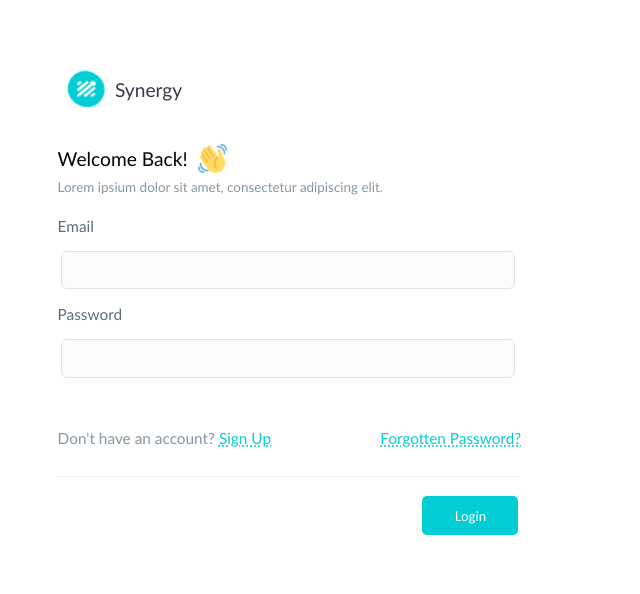
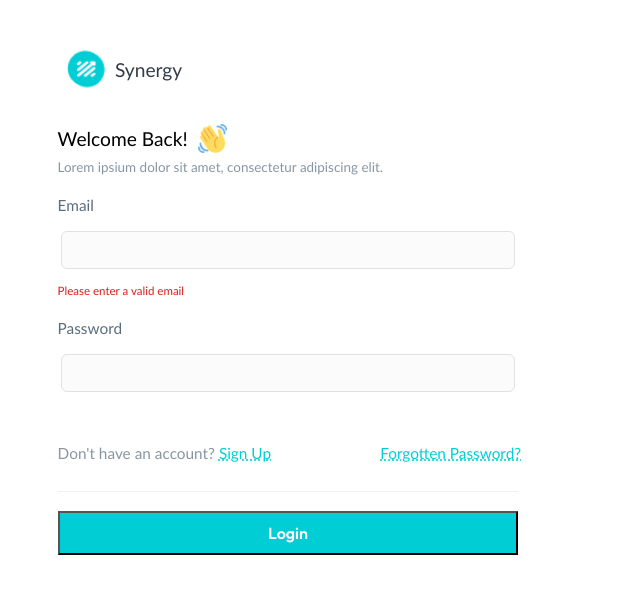
Before and after one commit to nology-tech/quadra-client-project, a React (Create React App) app: page /login in a window 1280 px wide. Shown: the top 594 px of the page, without its empty margins (0-640 px from the left). Built offline with nearby package versions, Linux system fonts and the light colour scheme.

Commit message:
Feature/login/73 firebase login (#41)

```diff
--- a/src/App.jsx
+++ b/src/App.jsx
@@ -1,4 +1,5 @@
 import { Route, Routes } from "react-router-dom";
+import {useState} from 'react';
 import Home from "./pages/Home/Home";
 import "./styles/main.scss";
 import Login from "./pages/Login/Login";
@@ -6,12 +7,15 @@ import SignUp from "./pages/SignUp/SignUp";
 import Wallet from "./pages/Wallet/Wallet";
 
 const App = () => {
+
+  const [user, setUser] = useState();
+
   return (
     <Routes>
       <Route path="*" element={<Home />} />
-      <Route path="/login" element={<Login />} />
-      <Route path="/signup" element={<SignUp />} />
-      <Route path="/wallet" element={<Wallet />} />
+      <Route path="/login" element={<Login saveUser={setUser}/>} />
+      <Route path="/signup" element={<SignUp/>} />
+        {user && <Route path="/wallet" element={<Wallet/>} />}
     </Routes>
   );
 };
--- a/src/components/InputBox/InputBox.jsx
+++ b/src/components/InputBox/InputBox.jsx
@@ -1,10 +1,10 @@
 import './InputBox.scss';
 
-const InputBox = ({title , inputType, errorMessage, successMessage, onChange, inputValue}) => {
+const InputBox = ({title , inputType, errorMessage, successMessage, onChange}) => {
     return(
         <div className='input'>
             <p className='input__title'>{title}</p>
-            <input className='input__input' type={inputType} onChange={onChange} value={inputValue}></input>
+            <input className='input__input' type={inputType} onChange={onChange}></input>
             {errorMessage && <p className='input__message input__message--error'>{errorMessage}</p>}
             {successMessage && <p className='input__message input__message--success'>{successMessage}</p>}
         </div>
--- a/src/pages/Login/Login.jsx
+++ b/src/pages/Login/Login.jsx
@@ -2,43 +2,102 @@ import "./Login.scss";
 import hand from "../../assets/images/hello.svg";
 import InputBox from "../../components/InputBox/InputBox";
 import Logo from "../../components/Logo/Logo";
+import Button from "../../components/Button/Button";
+import {useState, useEffect} from 'react';
+import { useNavigate } from "react-router-dom";
+import app from "../../firebase.js";
+import {
+    getAuth,
+    signInWithEmailAndPassword
+  } from "firebase/auth";
 
-const Login = () => {
+const Login = ({saveUser}) => {
+
+    const [password,setPassword] = useState();
+    const [email,setEmail] = useState();
+    const [invalidEmail,setInvalidEmail] = useState();
+    const [invalidPassword, setInvalidPassword] = useState()
+    const navigate = useNavigate();
     const isTextDark=true;
-    const handleSubmit = () => {
 
-        alert("You submitted the form");
+    const emailRegex = /^\w+@[a-zA-Z_]+?\.[a-zA-Z]{2,3}$/;
+    const auth = getAuth(app);
 
+    useEffect (() => {
+        validatEmail();
+    }, [email])
+
+    const handlePassword = (event) => {
+        setPassword(event.target.value);
     }
+
+    const handleEmail = (event) => {
+        setEmail(event.target.value);
+    }
+
+    const validatEmail = () => {
+        if (!emailRegex.test(email)) {
+            setInvalidEmail("Please enter a valid email");
+        } else {
+            setInvalidEmail("");
+        }
+    }
+
+    const handleLogin = async () => {
+        const userData = await loginAuth();
+        if(userData != undefined) {
+            saveUser(userData)
+            setInvalidPassword("");
+            setInvalidEmail("");
+            navigate("/wallet");
+        }
+    }
+
+
+    const loginAuth = async () => {
+        try {
+            const response = await signInWithEmailAndPassword(auth, email, password)
+            return response.user
+        } catch (error) {
+            const errorCode = error.code;
+                if(errorCode == "auth/wrong-password") {
+                    setInvalidPassword("Incorrect password.Please try again")
+                } else {
+                    setInvalidEmail("Incorrect email. Please try again");
+                }
+            }
+        }
 
     return (
 
-        <form className="signIn" onSubmit={handleSubmit}>
+        <div className="signIn">
             <Logo isTextDark={isTextDark}/>
             <div className="signIn__welcome">
-                <p className="welcome__text">Welcome Back!</p>
+                <p className="signIn__message">Welcome Back!</p>
                 <img src={hand} alt="welcome"></img>
             </div>
             <p className="signIn__intro">Lorem ipsium dolor sit amet, consectetur adipiscing elit.</p>
             <InputBox
                 title="Email"
                 inputType="text"
-                errorMessage=""
+                errorMessage={invalidEmail}
                 successMessage=""
+                onChange={handleEmail}
             />
             <InputBox
                 title="Password"
                 inputType="password"
-                errorMessage=""
+                errorMessage={invalidPassword}
                 successMessage=""
+                onChange={handlePassword}
             />
             <div className="signIn__options">
                 <p>Don&apos;t have an account? <a>Sign Up</a></p>
                 <p><a>Forgotten Password?</a></p>
             </div>
             <div className="signIn__line"></div>
-            <input type="submit" value="Login" className="signIn__submit"/>
-        </form>
+            <Button className="signIn__submit" buttonText={"Login"} handleClick={handleLogin} />
+        </div>
     );
 
 }
--- a/src/pages/Login/Login.scss
+++ b/src/pages/Login/Login.scss
@@ -18,7 +18,7 @@
         align-items: center;
         margin-bottom: -0.5rem;
 
-        .welcome__text {
+        .singIn__message {
             font-weight: 500;
             color:$color-heading;
             font-size: 1rem;
```
